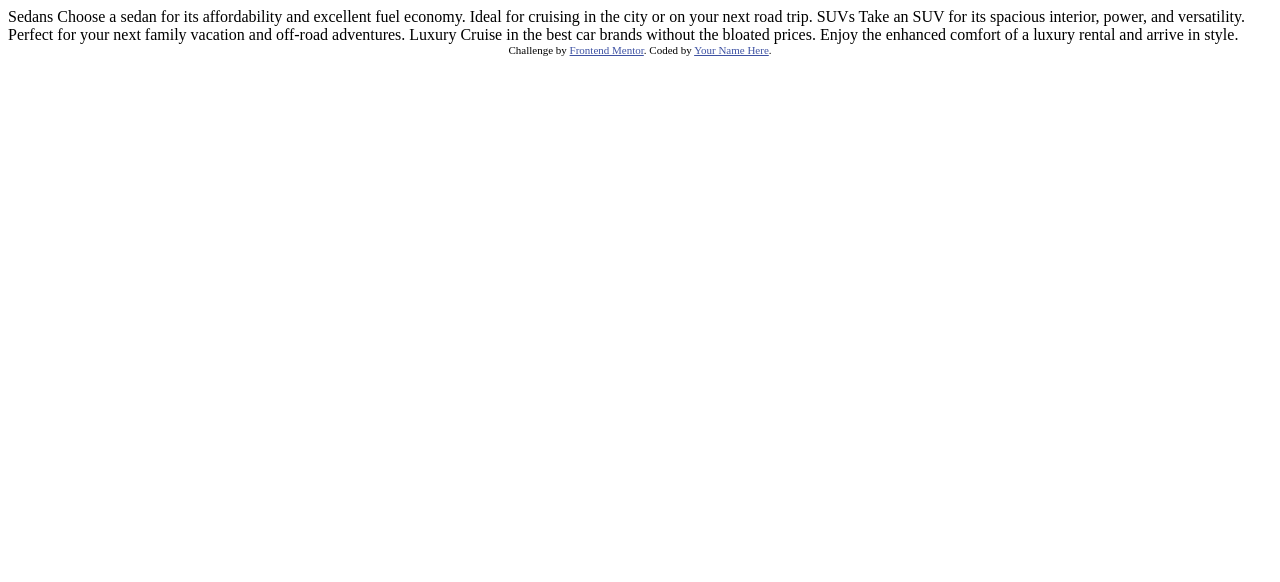
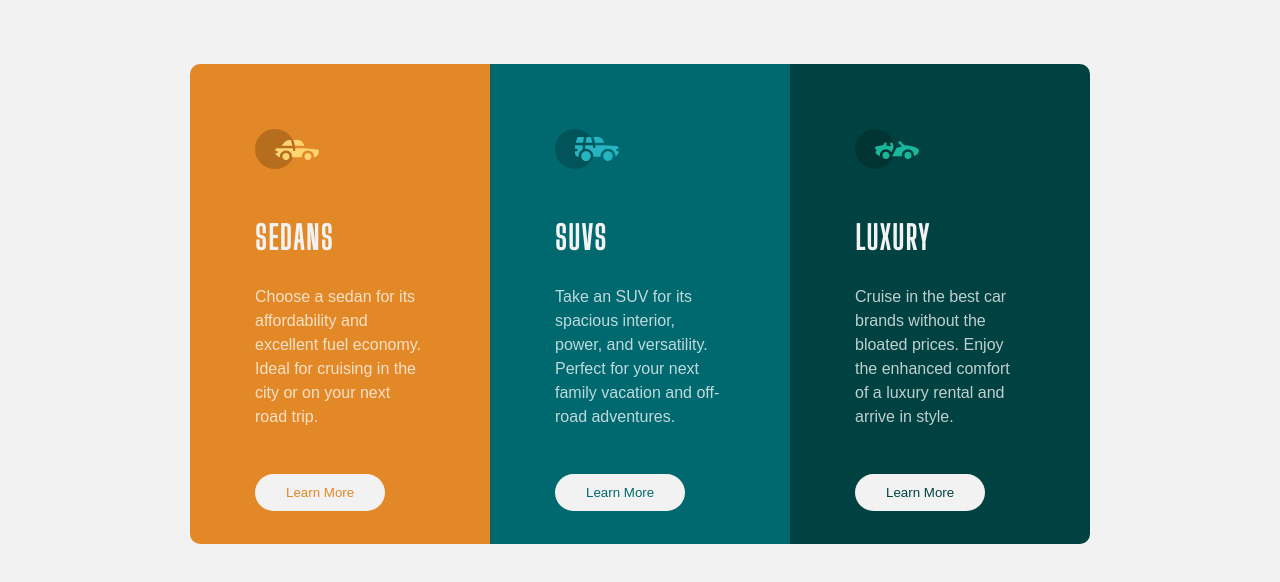
Before and after one commit to Giffson/3-column-preview-card, a plain HTML site: page index.html in a window 1280 px wide. Drawn offline with Linux system fonts and the light colour scheme.

Commit message:
files are working Greatly
start a work with html and CSS pages, I hope you everyone use this files for your study purpose only...Don't use this for your work.

```diff
--- a/index.html
+++ b/index.html
@@ -4,33 +4,34 @@
   <meta charset="UTF-8">
   <meta name="viewport" content="width=device-width, initial-scale=1.0"> <!-- displays site properly based on user's device -->
 
-  <link rel="icon" type="image/png" sizes="32x32" href="./images/favicon-32x32.png">
-
-  <title>Frontend Mentor | 3-column preview card component</title>
-
-  <!-- Feel free to remove these styles or customise in your own stylesheet 👍 -->
-  <style>
-    .attribution { font-size: 11px; text-align: center; }
-    .attribution a { color: hsl(228, 45%, 44%); }
-  </style>
+  <link rel="icon" type="image/png" sizes="32x32" href="images/favicon-32x32.png">
+    <title>Frontend Mentor | 3-column preview card component</title>
+  <!-- CSS -->
+  <link rel="stylesheet" href="style.css">
 </head>
 <body>
-
-  Sedans
-  Choose a sedan for its affordability and excellent fuel economy. Ideal for cruising in the city
-  or on your next road trip.
-
-  SUVs
-  Take an SUV for its spacious interior, power, and versatility. Perfect for your next family vacation
-  and off-road adventures.
-
-  Luxury
-  Cruise in the best car brands without the bloated prices. Enjoy the enhanced comfort of a luxury
-  rental and arrive in style.
-
-  <div class="attribution">
-    Challenge by <a href="https://www.frontendmentor.io?ref=challenge" target="_blank">Frontend Mentor</a>.
-    Coded by <a href="#">Your Name Here</a>.
+  <div class="container flex">
+    <div class="cloumn-1">
+      <img src="images\icon-sedans.svg" alt="">
+         <h1>Sedans</h1>
+         <p>Choose a sedan for its affordability and excellent fuel economy. Ideal for cruising in the city
+          or on your next road trip.</p>
+          <button class="btn btn-sedan" href="https://github.com/Giffson">Learn More</button>
+    </div>
+    <div class="cloumn-2">
+      <img src="images\icon-suvs.svg" alt="">
+         <h1>SUVs</h1>
+         <p>Take an SUV for its spacious interior, power, and versatility. Perfect for your next family vacation
+          and off-road adventures.</p>
+          <button class="btn btn-suv" href="https://github.com/Giffson">Learn More</button>
+    </div>
+    <div class="cloumn-3">
+      <img src="images\icon-luxury.svg" alt="">
+         <h1>Luxury</h1>
+         <p>Cruise in the best car brands without the bloated prices. Enjoy the enhanced comfort of a luxury
+          rental and arrive in style.</p>
+          <button class="btn btn-luxury" href="https://github.com/Giffson">Learn More</button>
+    </div>
   </div>
-</body>
+  </body>
 </html>
--- /dev/null
+++ b/style.css
@@ -0,0 +1,123 @@
+@import url("https://fonts.googleapis.com/css2?family=Big+Shoulders+Display&family=Lexend+Deca&display=swap");
+:root {
+  --paragraph-color: hsla(0, 0%, 100%, 0.75);
+  --bg-heading-btn: hsl(0, 0%, 95%);
+}
+* {
+  padding: 0%;
+  margin: 0%;
+  box-sizing: border-box;
+}
+h1,
+h2,
+h3,
+h4,
+h5,
+h6 {
+  font-family: "Big shoulders Display", cursive;
+  color: var(--bg-heading-btn);
+  text-transform: uppercase;
+  letter-spacing: 2px;
+  padding: 20px 0;
+}
+p {
+  font-family: "Lexenda Deca", sans-serif;
+  color: var(--paragraph-color);
+}
+body {
+  background: var(--bg-heading-btn);
+  font-size: 1rem;
+  line-height: 1.5rem;
+}
+.cloumn-1 {
+  background: hsl(31, 77%, 52%);
+  width: 100%;
+  padding: 50px;
+  border-top-left-radius: 10px;
+  border-top-right-radius: 10px;
+}
+.cloumn-2 {
+  background: hsl(184, 100%, 22%);
+  width: 100%;
+  padding: 50px;
+}
+.cloumn-3 {
+  background: hsl(179, 100%, 13%);
+  width: 100%;
+  padding: 50px;
+  border-bottom-left-radius: 10px;
+  border-bottom-right-radius: 10px;
+}
+.flex {
+  display: flex;
+  justify-content: center;
+  align-items: center;
+}
+.container {
+  flex-direction: column;
+  width: auto;
+  margin: 5%;
+}
+.btn {
+  background: var(--bg-heading-btn);
+  padding: 10px 20px;
+  border-radius: 25px;
+  border: 1px solid transparent;
+}
+.btn:hover {
+  background: transparent;
+  color: var(--bg-heading-btn);
+  border: 1px solid var(--bg-heading-btn);
+  transition: 0.1ss ease-in-out;
+  cursor: pointer;
+}
+.btn-sedan {
+  color: hsl(31, 77%, 52%);
+}
+.btn-suv {
+  color: hsl(184, 100%, 22%);
+}
+.btn-luxury {
+  color: hsl(179, 100%, 13%);
+}
+.cloumn-1 img,
+h1,
+p,
+.btn {
+  margin: 15px;
+}
+.cloumn-2 img,
+h1,
+p,
+.btn {
+  margin: 15px;
+}
+.cloumn-3 img,
+h1,
+p,
+.btn {
+  margin: 15px;
+}
+@media (min-width: 768px) {
+  .container {
+    flex-direction: row;
+  }
+  .cloumn-1 {
+    border-top-right-radius: 0;
+    border-bottom-left-radius: 10px;
+  }
+  .cloumn-3 {
+    border-bottom-left-radius: 0;
+    border-top-right-radius: 10px;
+  }
+  .cloumn-1,
+  .cloumn-2,
+  .cloumn-3 {
+    height: 480px;
+    width: 300px;
+  }
+  .btn {
+    margin-top: 30px;
+    padding: 10px 30px;
+  }
+}
```
